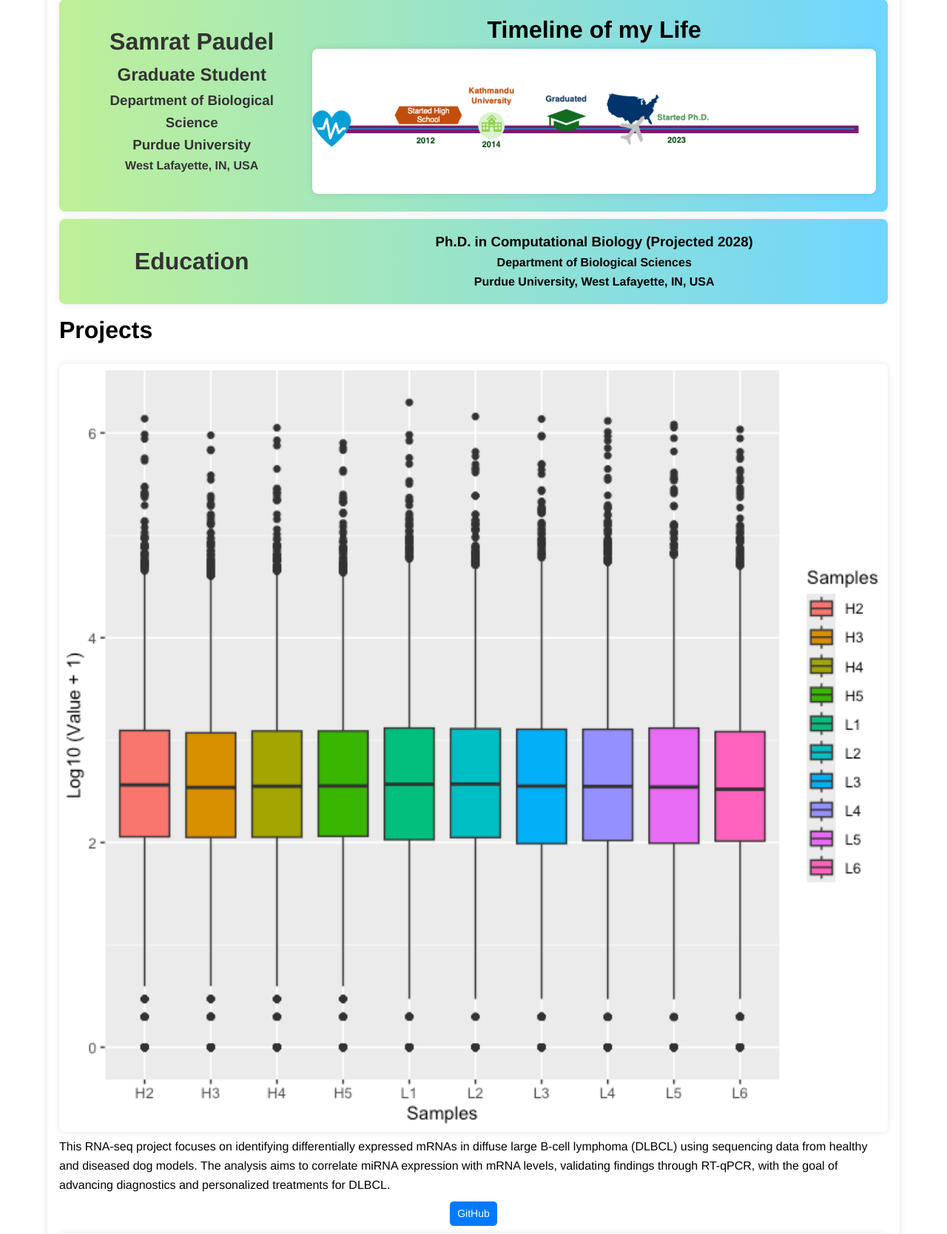
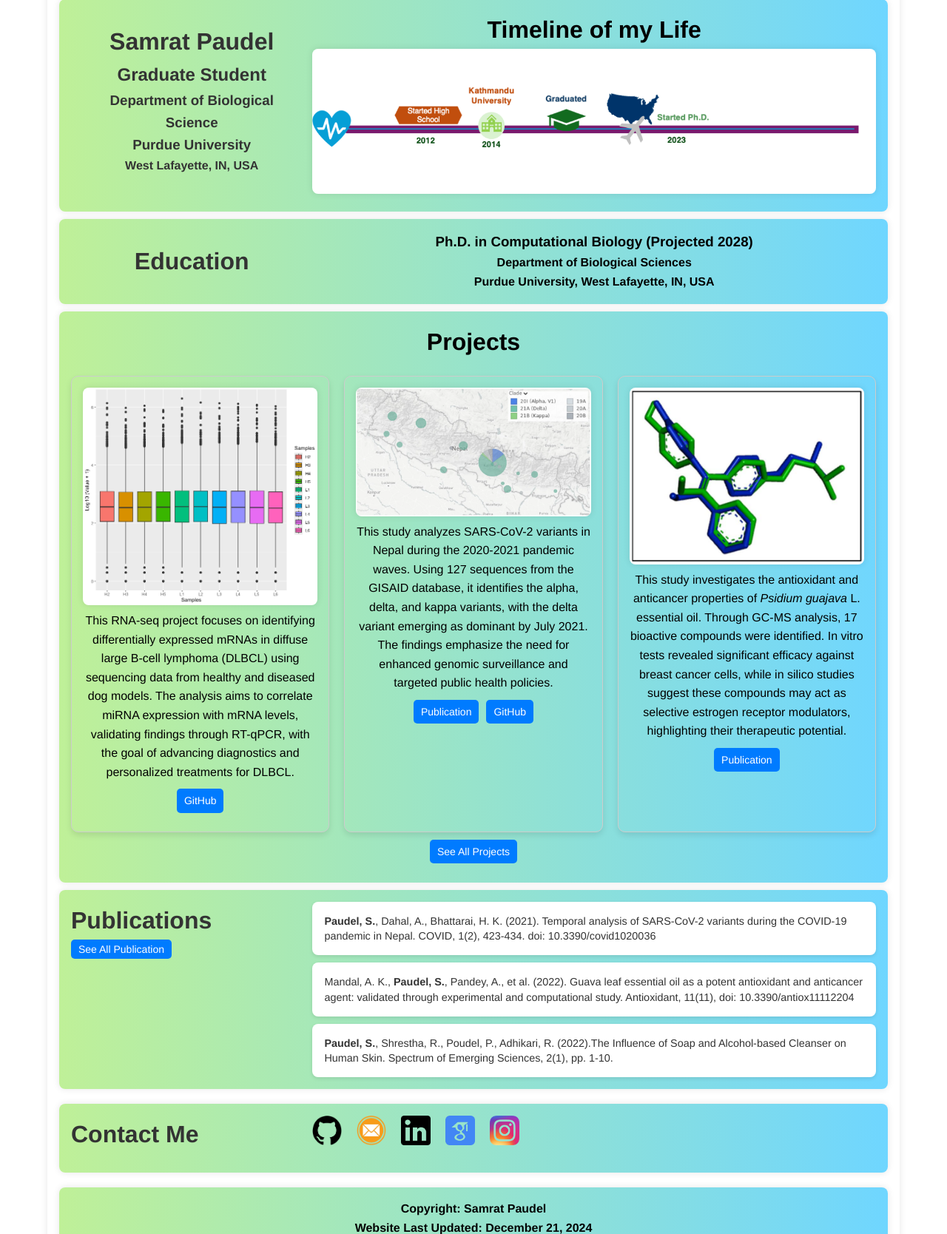
Before and after one commit to paudelsam/paudelsam.github.io, a PHP site: page / in a window 1280 px wide. Shown: the part 120-1788 px from the top of the page at 74% size. Run offline with PHP 8.4, Linux system fonts and the light colour scheme.

Commit message:
Update style.css

```diff
--- a/css/style.css
+++ b/css/style.css
@@ -174,7 +174,7 @@ header .button button:hover, .button button:hover {
 }
 
 /* Projects Section */
-.projects .blog {
+.projects, .blog {
   text-align: center;
   margin: 0.625rem 0;
   background: var(--gradient);
@@ -188,13 +188,13 @@ header .button button:hover, .button button:hover {
   margin-bottom: 1.25rem;
 }
 
-.project-container .blog-container {
+.project-container, .blog-container {
   display: grid;
   grid-template-columns: repeat(auto-fit, minmax(18.75rem, 1fr));
   gap: 1.25rem;
 }
 
-.project-box .blog-box {
+.project-box, .blog-box {
   border: 0.0625rem solid #ccc;
   padding: 0.9375rem;
   border-radius: 0.625rem;
```
